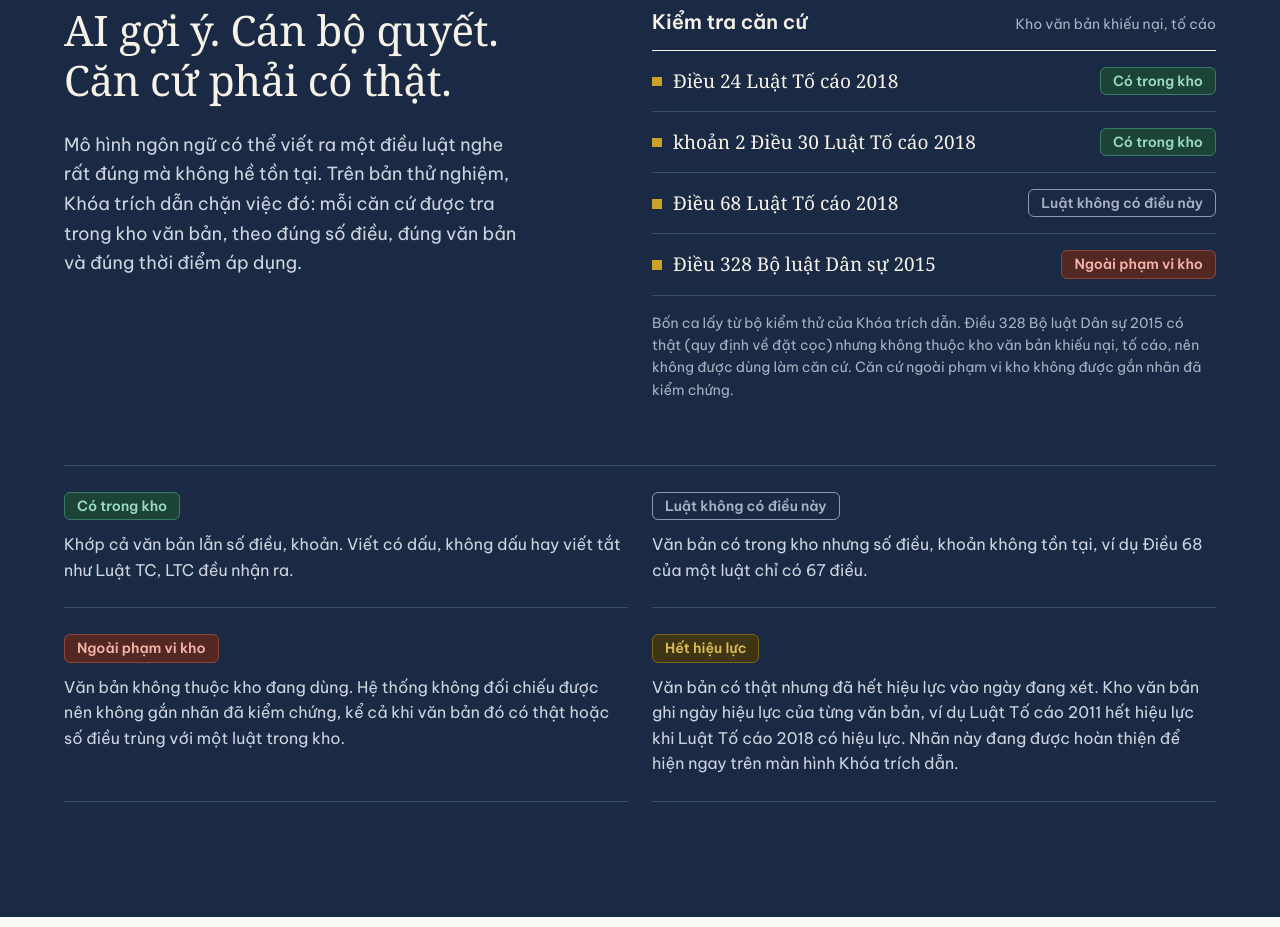
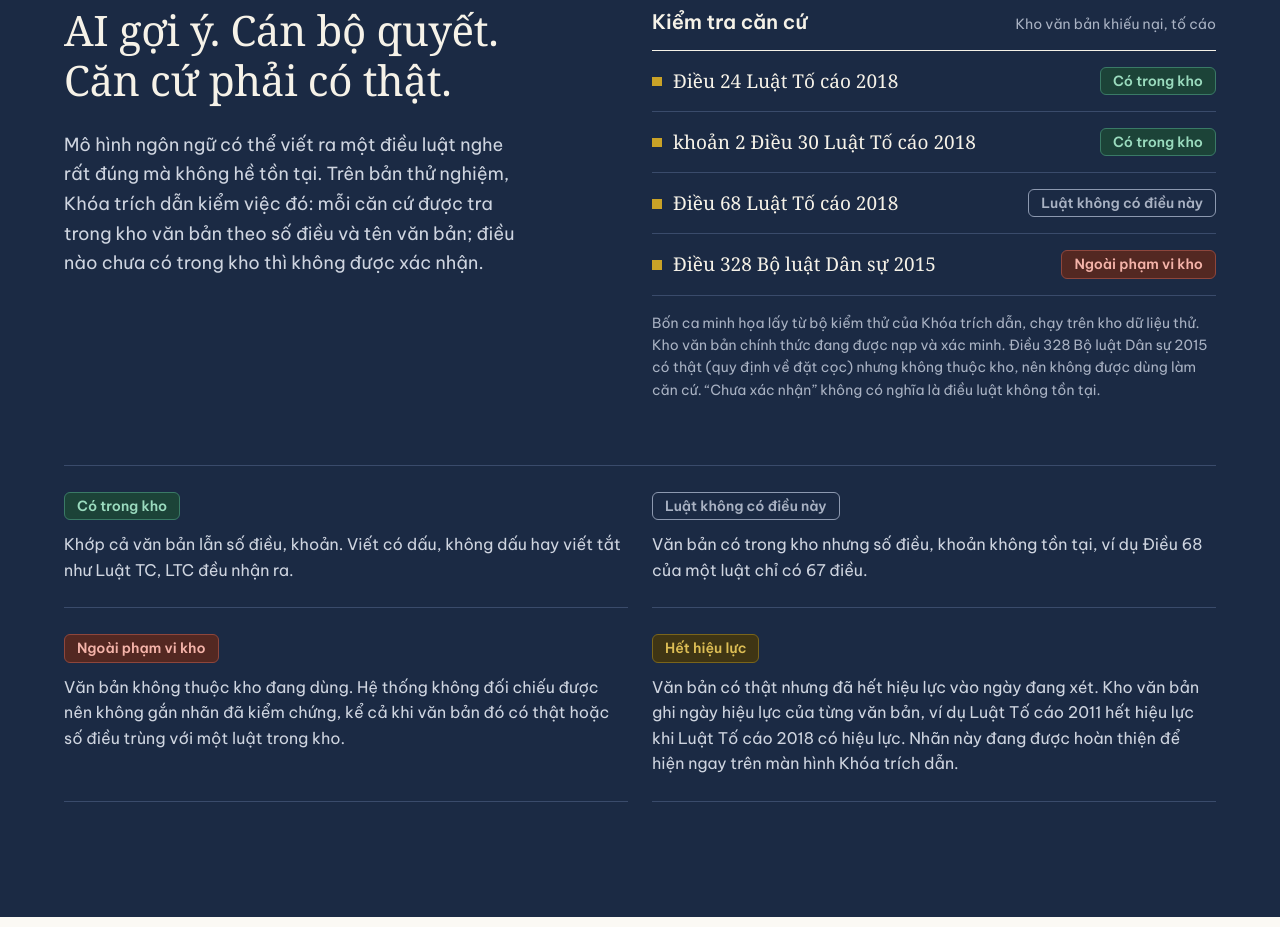
Before and after one commit to phapdan-vn/phapdan-vn.github.io, a plain HTML site: page index.html in a window 1280 px wide. Shown: the part 3040-3967 px from the top of the page. Drawn offline with Linux system fonts and the light colour scheme.

Commit message:
Bản 5.3b: chú thích Khóa trích dẫn ghi rõ kho dữ liệu thử

```diff
--- a/index.html
+++ b/index.html
@@ -192,7 +192,7 @@
 <div class="lock">
 <div class="lock__text">
 <h2 id="lock-h" class="h2">AI gợi ý. Cán bộ quyết. Căn cứ phải có thật.</h2>
-<p class="lede">Mô hình ngôn ngữ có thể viết ra một điều luật nghe rất đúng mà không hề tồn tại. Trên bản thử nghiệm, Khóa trích dẫn chặn việc đó: mỗi căn cứ được tra trong kho văn bản, theo đúng số điều, đúng văn bản và đúng thời điểm áp dụng.</p>
+<p class="lede">Mô hình ngôn ngữ có thể viết ra một điều luật nghe rất đúng mà không hề tồn tại. Trên bản thử nghiệm, Khóa trích dẫn kiểm việc đó: mỗi căn cứ được tra trong kho văn bản theo số điều và tên văn bản; điều nào chưa có trong kho thì không được xác nhận.</p>
 </div>
 <figure class="cases" aria-labelledby="lock-cap">
 <div class="cases__head"><strong>Kiểm tra căn cứ</strong><span>Kho văn bản khiếu nại, tố cáo</span></div>
@@ -202,7 +202,7 @@
 <li class="case"><span class="legal__cite">Điều 68 Luật Tố cáo 2018</span><span class="tag tag--plain">Luật không có điều này</span></li>
 <li class="case"><span class="legal__cite">Điều 328 Bộ luật Dân sự 2015</span><span class="tag tag--out">Ngoài phạm vi kho</span></li>
 </ul>
-<figcaption id="lock-cap">Bốn ca lấy từ bộ kiểm thử của Khóa trích dẫn. Điều 328 Bộ luật Dân sự 2015 có thật (quy định về đặt cọc) nhưng không thuộc kho văn bản khiếu nại, tố cáo, nên không được dùng làm căn cứ. Căn cứ ngoài phạm vi kho không được gắn nhãn đã kiểm chứng.</figcaption>
+<figcaption id="lock-cap">Bốn ca minh họa lấy từ bộ kiểm thử của Khóa trích dẫn, chạy trên kho dữ liệu thử. Kho văn bản chính thức đang được nạp và xác minh. Điều 328 Bộ luật Dân sự 2015 có thật (quy định về đặt cọc) nhưng không thuộc kho, nên không được dùng làm căn cứ. “Chưa xác nhận” không có nghĩa là điều luật không tồn tại.</figcaption>
 </figure>
 </div>
 <dl class="states">
```
